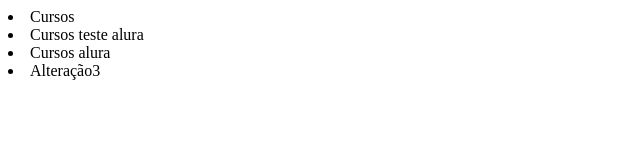
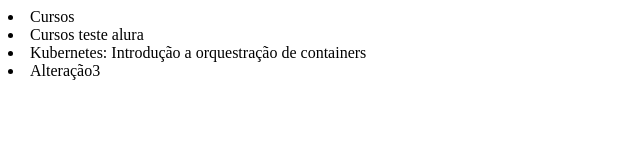
Before and after one commit to ferrazthiago13/alura-git, a plain HTML site: page index.html in a window 1280 px wide. Shown: the whole page, without its empty margins (0-640 px from the left). Drawn offline with Linux system fonts and the light colour scheme.

Commit message:
Alteração 123 nome de curso

```diff
--- a/index.html
+++ b/index.html
@@ -8,7 +8,7 @@
 <body>
 	<li>Cursos</li>
 	<li>Cursos teste alura</li>
-	<li>Cursos alura</li>
+	<li>Kubernetes: Introdução a orquestração de containers</li>
     <li>Alteração3</li>
 
 </body>
```
